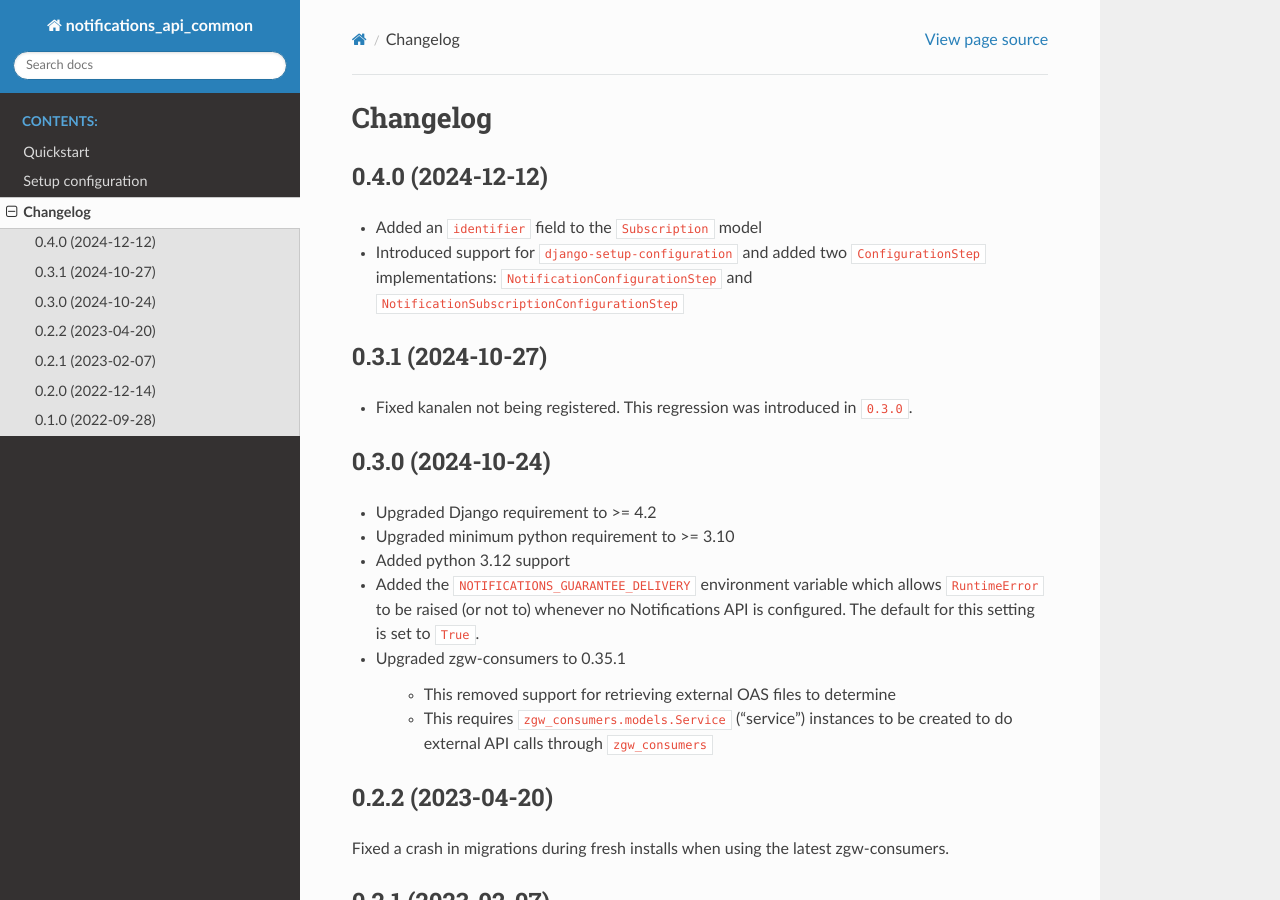
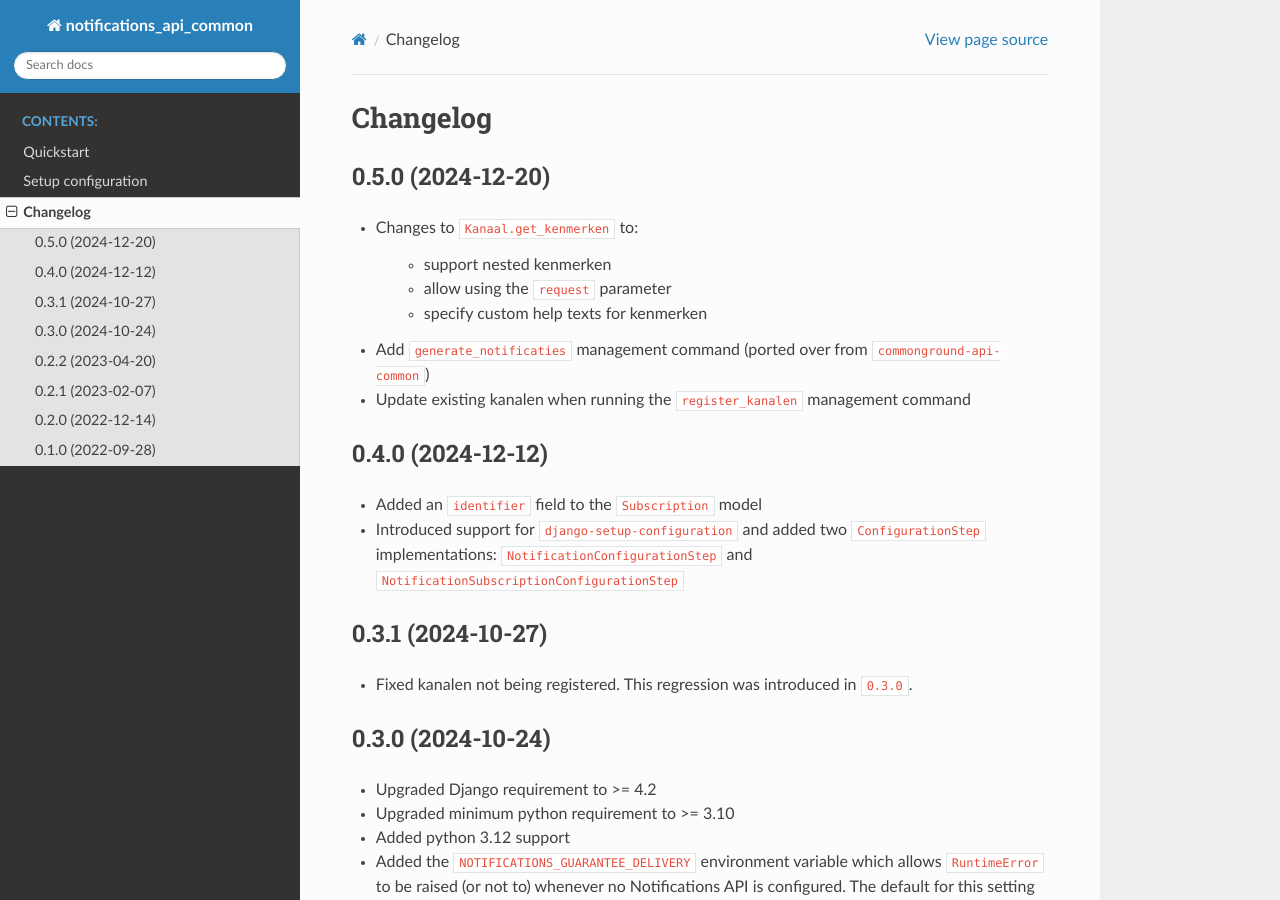
Before and after one commit to maykinmedia/notifications-api-common, a Sphinx documentation site: the page built from docs/changelog.rst, in a window 1280 px wide and 900 px high. Built offline with Sphinx 7.4.7 and the Read the Docs theme 3.1.0, drawn with Linux system fonts in a browser that asks for light colours.

Commit message:
:bookmark: Release version 0.5.0

```diff
--- a/CHANGELOG.rst
+++ b/CHANGELOG.rst
@@ -1,6 +1,17 @@
 =========
 Changelog
 =========
+
+0.5.0 (2024-12-20)
+------------------
+
+* Changes to ``Kanaal.get_kenmerken`` to:
+
+    * support nested kenmerken
+    * allow using the ``request`` parameter
+    * specify custom help texts for kenmerken
+* Add ``generate_notificaties`` management command (ported over from ``commonground-api-common``)
+* Update existing kanalen when running the ``register_kanalen`` management command
 
 0.4.0 (2024-12-12)
 ------------------
--- a/README.rst
+++ b/README.rst
@@ -1,7 +1,7 @@
 notifications-api-common
 ========================
 
-:Version: 0.4.0
+:Version: 0.5.0
 :Source: https://github.com/maykinmedia/notifications-api-common
 :Keywords: notifications, REST, API, Common Ground, ZGW
 :PythonVersion: 3.10
--- a/docs/conf.py
+++ b/docs/conf.py
@@ -26,7 +26,7 @@ copyright = "2022, Maykin Media"
 author = "Maykin Media"
 
 # The full version, including alpha/beta/rc tags
-release = "0.4.0"
+release = "0.5.0"
 
 
 # -- General configuration ---------------------------------------------------
--- a/setup.cfg
+++ b/setup.cfg
@@ -2,7 +2,7 @@
 # see http://setuptools.readthedocs.io/en/latest/setuptools.html#configuring-setup-using-setup-cfg-files
 [metadata]
 name = notifications-api-common
-version = 0.4.0
+version = 0.5.0
 description = Re-usable integration layer for the Common Ground Notifications API specification.
 long_description = file: README.rst
 url = https://github.com/maykinmedia/notifications-api-common
```
Also changed, not shown: .bumpversion.cfg, 2 other files.
